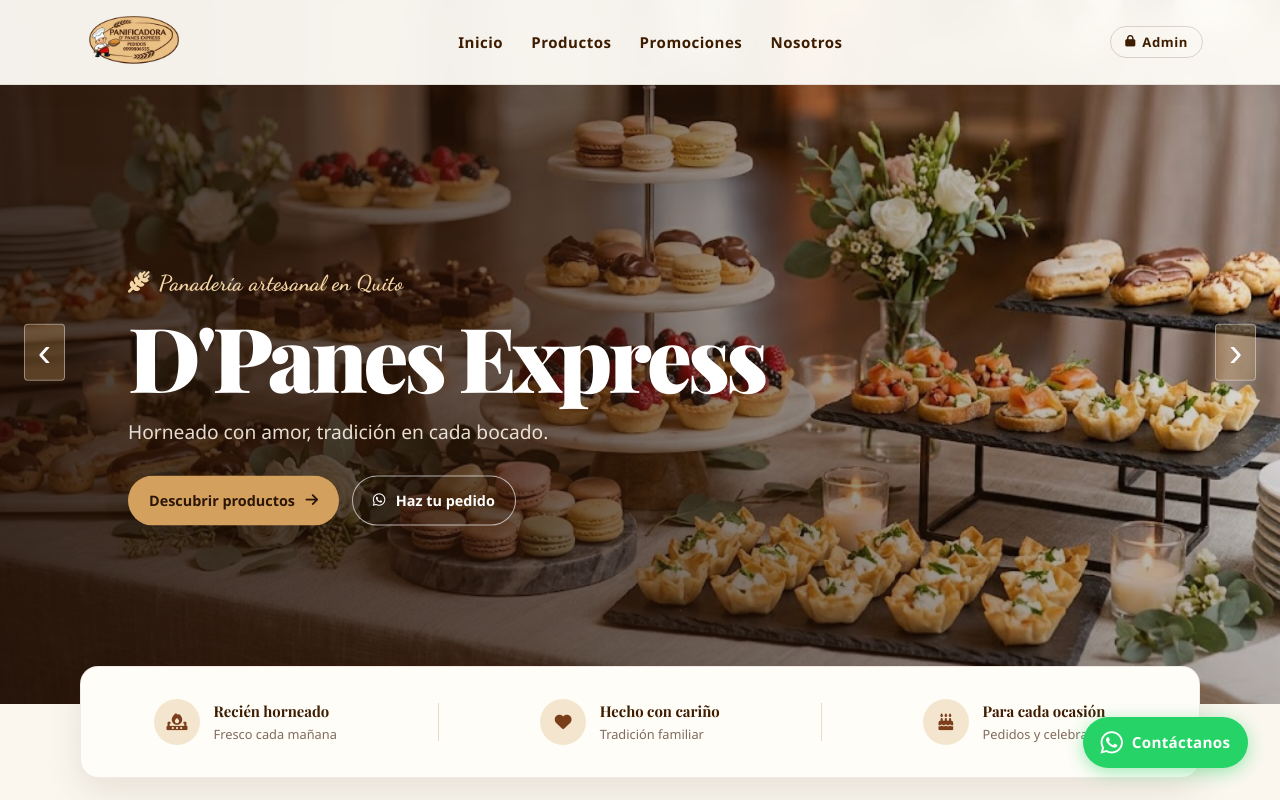
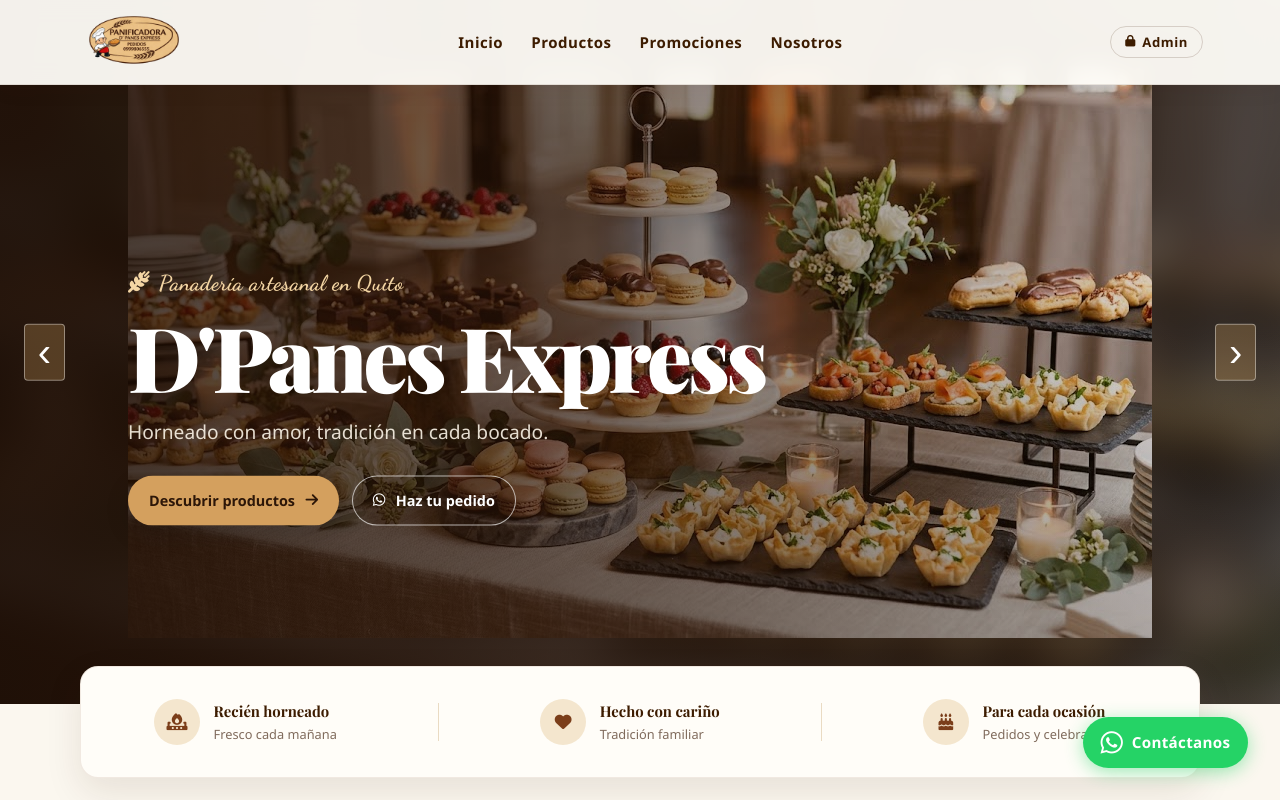
Before and after one commit to RoyCZ175/DPX_EXPRESS, a plain HTML site: page frontend/index.html in a window 1280 px wide. Shown: the top 800 px of the page. Drawn offline with nearby package versions, Linux system fonts and the light colour scheme.

Commit message:
Fit hero photos without enlarging

```diff
--- a/frontend/index.html
+++ b/frontend/index.html
@@ -66,11 +66,11 @@
     <main id="contenido">
     <section id="inicio" class="hero">
         <div class="carousel">
-            <div class="carousel-slide active" style="background-image: url('images/hornoser.jpg')"></div>
-            <div class="carousel-slide" style="background-image: url('images/especial_events.jpg')"></div>
-            <div class="carousel-slide" style="background-image: url('images/bocaditos.jpg')"></div>
-            <div class="carousel-slide" style="background-image: url('images/horneado.jpg')"></div>
-            <div class="carousel-slide" style="background-image: url('images/pasteleria.jpg')"></div>
+            <div class="carousel-slide active" style="--slide-image: url('images/hornoser.jpg')"><img class="carousel-photo" src="images/hornoser.jpg" alt="" fetchpriority="high"></div>
+            <div class="carousel-slide" style="--slide-image: url('images/especial_events.jpg')"><img class="carousel-photo" src="images/especial_events.jpg" alt=""></div>
+            <div class="carousel-slide portrait-slide" style="--slide-image: url('images/bocaditos.jpg')"><img class="carousel-photo" src="images/bocaditos.jpg" alt=""></div>
+            <div class="carousel-slide portrait-slide" style="--slide-image: url('images/horneado.jpg')"><img class="carousel-photo" src="images/horneado.jpg" alt=""></div>
+            <div class="carousel-slide" style="--slide-image: url('images/pasteleria.jpg')"><img class="carousel-photo" src="images/pasteleria.jpg" alt=""></div>
 
             <button class="carousel-btn prev">&#8249;</button>
             <button class="carousel-btn next">&#8250;</button>
--- a/frontend/style.css
+++ b/frontend/style.css
@@ -812,9 +812,45 @@
     background: var(--color-dark);
 }
 
+body.home-page .carousel { z-index: 0; }
+body.home-page .hero-content { z-index: 3; }
+
 body.home-page .carousel-slide { background-position: center 48%; }
 
+body.home-page .carousel-slide {
+    overflow: hidden;
+    background-color: #291508;
+    background-image: none !important;
+}
+
+body.home-page .carousel-slide::before {
+    content: '';
+    position: absolute;
+    inset: -24px;
+    z-index: 0;
+    background-image: var(--slide-image);
+    background-position: center;
+    background-size: cover;
+    filter: blur(24px) brightness(.48) saturate(.8);
+    transform: scale(1.06);
+}
+
+body.home-page .carousel-photo {
+    position: absolute;
+    z-index: 1;
+    top: 50%;
+    left: 50%;
+    width: auto;
+    height: auto;
+    max-width: 100%;
+    max-height: 100%;
+    object-fit: contain;
+    object-position: center;
+    transform: translate(-50%, -50%);
+}
+
 body.home-page .carousel-slide::after {
+    z-index: 2;
     background: linear-gradient(90deg, rgba(29, 13, 4, .82) 0%, rgba(40, 19, 7, .63) 42%, rgba(38, 19, 8, .08) 100%),
                 linear-gradient(0deg, rgba(32, 15, 5, .28), transparent 55%);
 }
@@ -979,6 +1015,7 @@
     body.home-page .hero { min-height: 600px; height: 78svh; }
     body.home-page .carousel-slide { background-position: 58% center; }
     body.home-page .carousel-slide::after { background: linear-gradient(90deg, rgba(29,13,4,.83), rgba(40,19,7,.48)), linear-gradient(0deg, rgba(29,13,4,.25), transparent); }
+    body.home-page .carousel-photo { width: 100%; height: 100%; max-width: none; max-height: none; object-fit: cover; }
     body.home-page .hero-content { top: 52%; left: 1.35rem; width: calc(100% - 2.7rem); transform: translateY(-35%); }
     body.home-page .hero-brand { font-size: 1.05rem; }
     body.home-page .hero-content h1 { font-size: clamp(2.8rem, 13vw, 4.5rem); }
```
